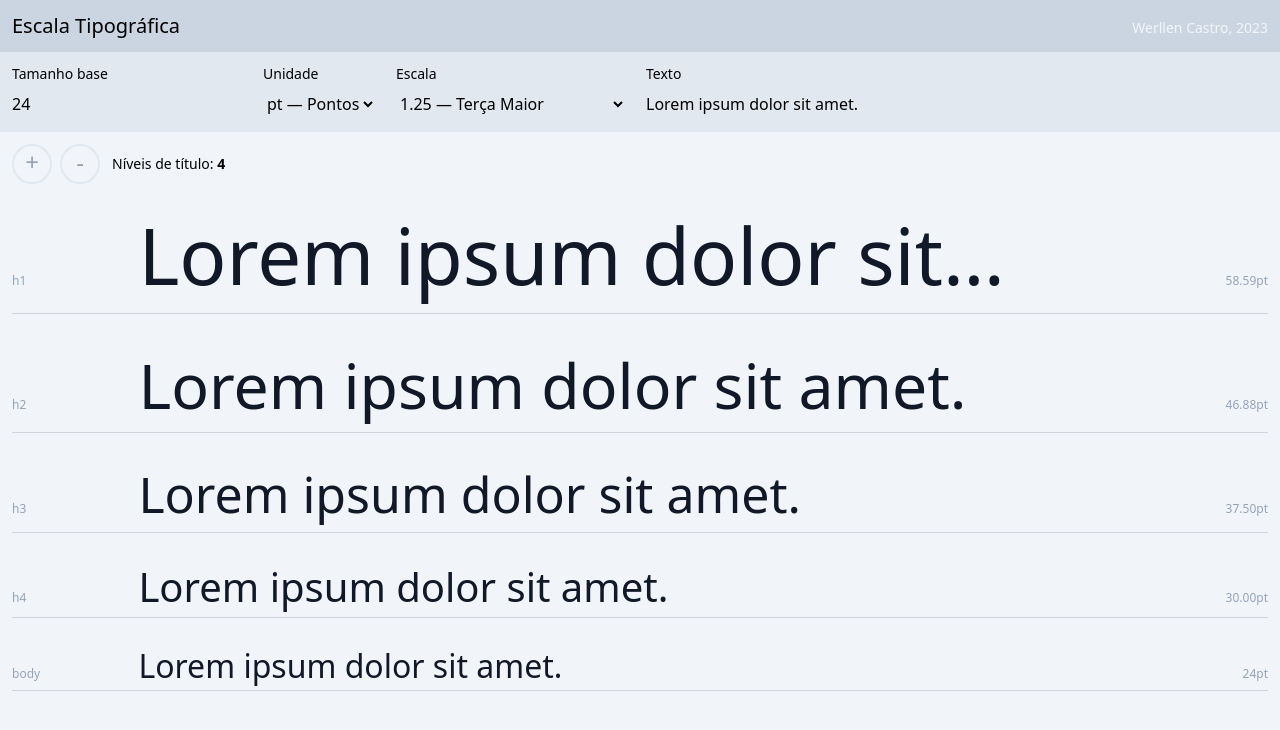
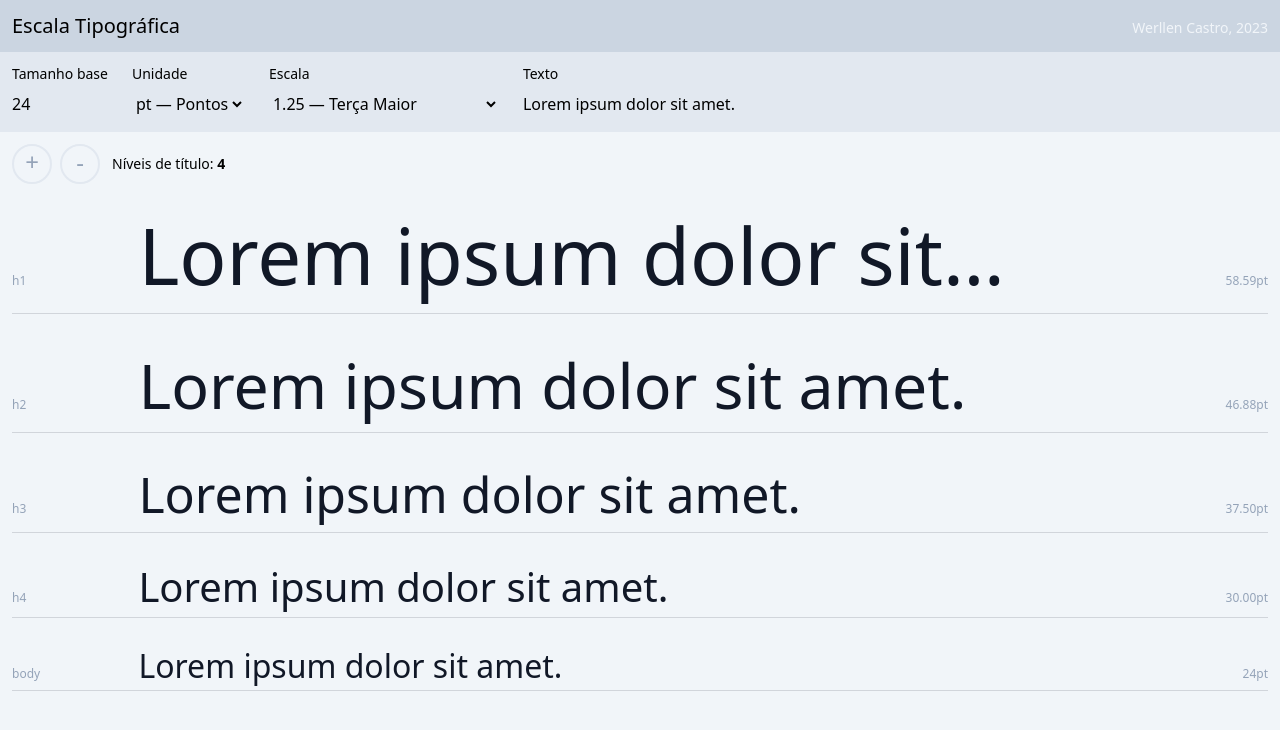
Before and after one commit to werls/typescale, a SvelteKit app: page / in a window 1280 px wide. Shown: the top 730 px of the page. Built offline with nearby package versions, Linux system fonts and the light colour scheme.

Commit message:
update layout style

```diff
--- a/src/components/Controller.svelte
+++ b/src/components/Controller.svelte
@@ -69,7 +69,7 @@
 </script>
 
 <aside>
-  <form class="bg-slate-200 px-3 py-3 flex flex-row gap-5">
+  <form class="bg-slate-200 px-3 py-3 flex flex-row gap-6">
 
     <!-- Size -->
     <InputValue label="Tamanho base" bind={baseSize} handler={handleInput} />
--- a/src/components/InputSelect.svelte
+++ b/src/components/InputSelect.svelte
@@ -10,7 +10,7 @@
 	<label class="text-sm" for="base-size">{label}</label>
 	<div class="flex gap-2 items-center">
 		<select
-			class="bg-slate-300 h-8 bg-transparent"
+			class="h-8 bg-transparent"
 			name="{label}"
 			id="{label}"
 			bind:value={$bind}
--- a/src/components/InputValue.svelte
+++ b/src/components/InputValue.svelte
@@ -8,7 +8,7 @@
   <label class="text-sm" for="base-size">{label}</label>
   <div class="flex gap-2 items-center">
     <input
-      class="bg-transparent flex-none h-8"
+      class="bg-transparent flex-none h-8 w-12"
       name="base-size"
       type="number"
       bind:value={$bind}
```
